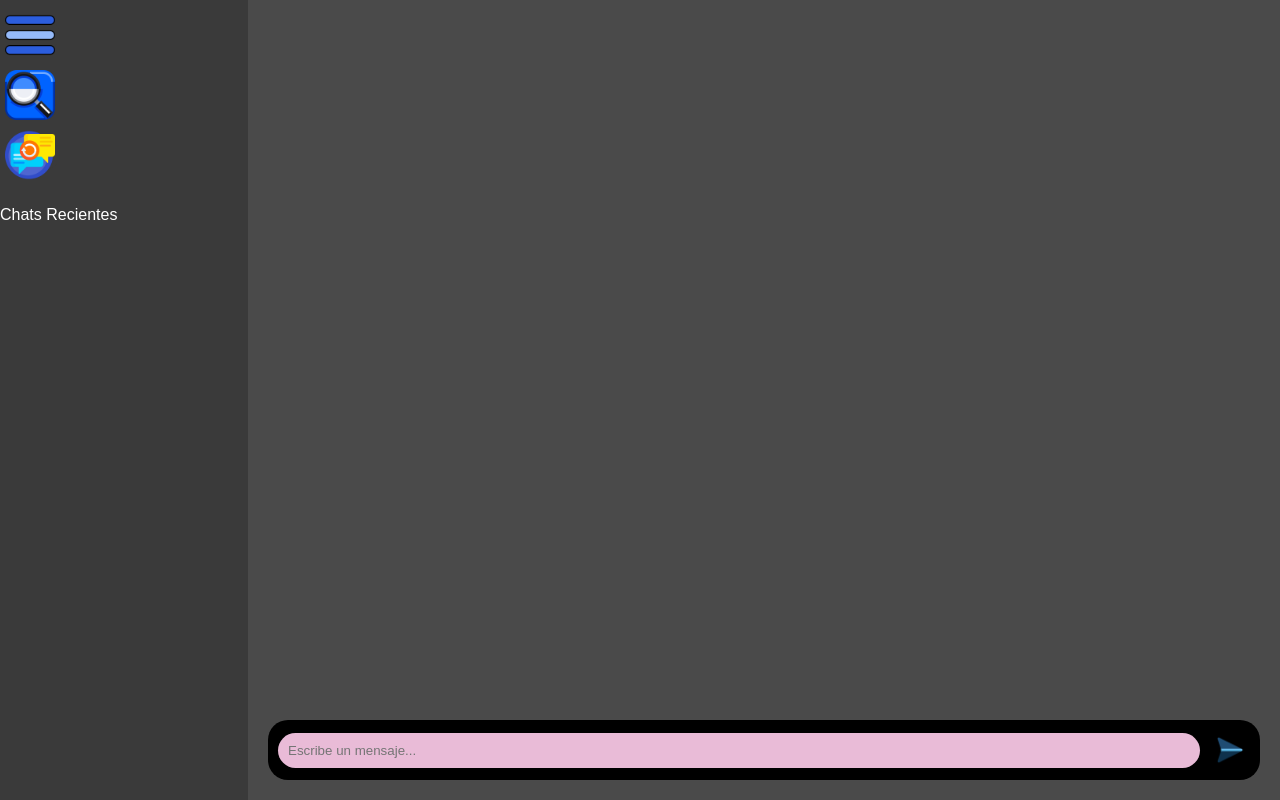
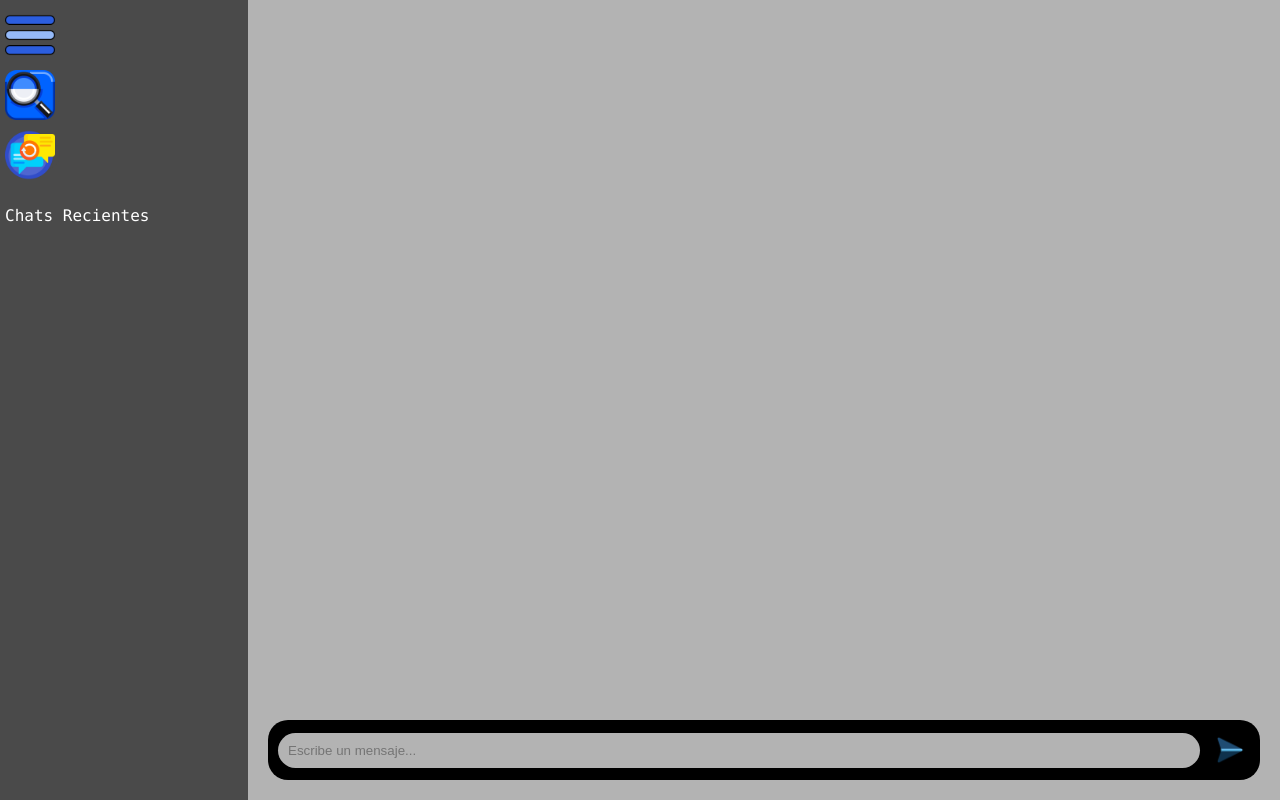
Before and after one commit to Axel030/Termind, a plain HTML site: page Front-end/Html/chat.html in a window 1280 px wide. Drawn offline with Linux system fonts and the light colour scheme; files that its build step writes are made by us from their sources; files whose address does not match are found by name.

Commit message:
Estructura_Chat

```diff
--- a/Front-end/Css/chat.css
+++ b/Front-end/Css/chat.css
@@ -1,17 +1,17 @@
 body {
     margin: 0;
-    font-family: Arial, sans-serif;
+    font-family: 'Consolas', monospace;
 }
 
 .container {
     display: flex;
     height: 100vh;
-    background-color: #4a4a4a;
+    background-color: #b3b3b3;
 }
 
 .sidebar {
     width: 20%;
-    background-color: #3a3a3a;
+    background-color: #4a4a4a;
     display: flex;
     flex-direction: column;
     align-items: left;
@@ -28,7 +28,7 @@ body {
 .icon {
     width: 60px;
     height: 30px;
-    background-color: #3a3a3a;
+    background-color: #4a4a4a;
     border: none;
     border-radius: 15px;
     color: #000;
@@ -41,6 +41,7 @@ body {
 .recent-chats {
     margin-top: 20px;
     color: #ffffff;
+    margin-left: 5px;
 }
 
 .main {
@@ -54,7 +55,7 @@ body {
 
 .chat-area {
     flex-grow: 1;
-    background-color: #4a4a4a;
+    background-color: #b3b3b3;
 }
 
 .input-area {
@@ -68,7 +69,7 @@ body {
 input[type="text"] {
     flex-grow: 1;
     border: none;
-    background-color: #e9bbd7;
+    background-color: #b3b3b3;
     padding: 10px;
     border-radius: 20px;
     margin-right: 10px;
--- a/Front-end/Html/chat.html
+++ b/Front-end/Html/chat.html
@@ -5,6 +5,7 @@
     <meta name="viewport" content="width=device-width, initial-scale=1.0">
     <title>Interfaz de Chat</title>
     <link rel="stylesheet" href="chat.css">
+    <link rel="icon" type="imagenes/jpg" href="imagenes/AI.png">
 </head>
 <body>
     <div class="container">
```
Also changed, not shown: Front-end/imagenes/AI.png (added).
